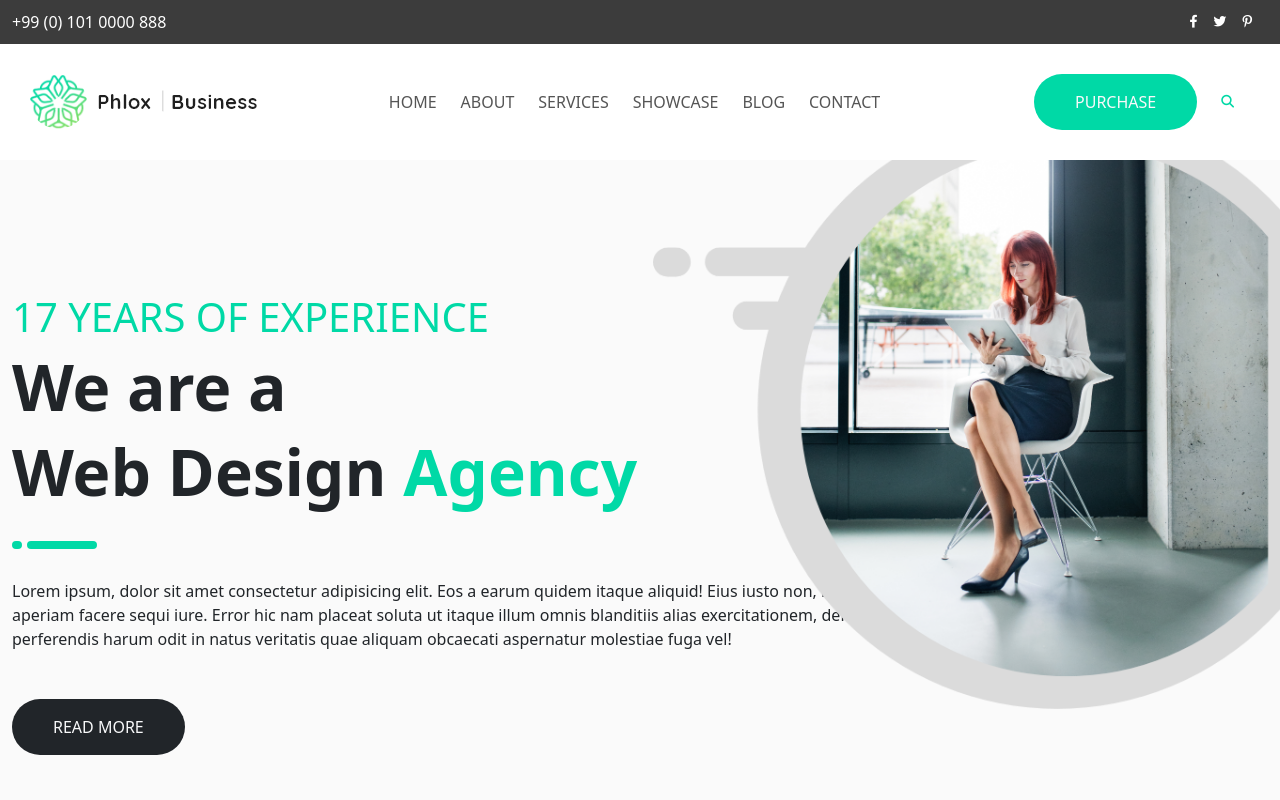
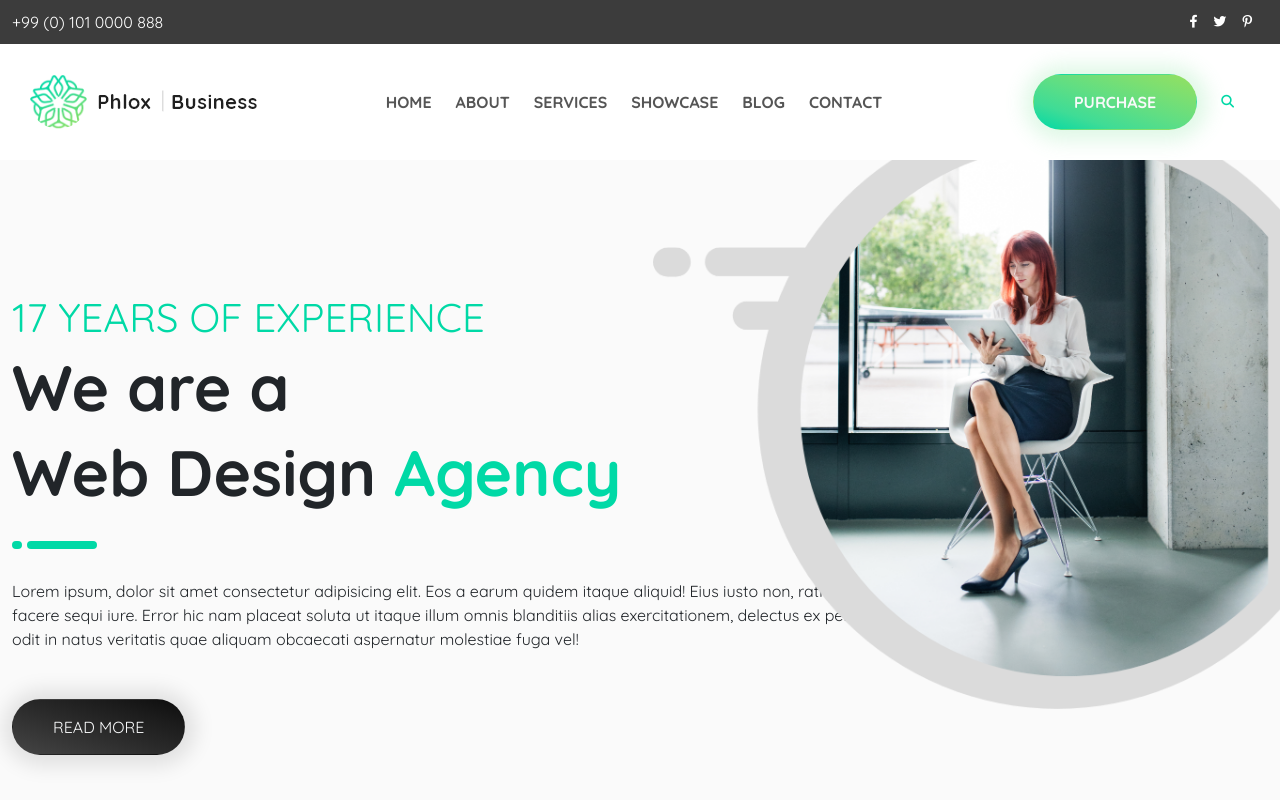
Before and after one commit to matteobonelli/proj-html-vuejs, a Vue app: page / in a window 1280 px wide. Built offline with nearby package versions, Linux system fonts and the light colour scheme.

Commit message:
added many hover effects and gradients

```diff
--- a/src/App.vue
+++ b/src/App.vue
@@ -1,4 +1,5 @@
 <template>
+  <body>
     <Transition appear>
       <SearchBar v-if="store.isLensClicked" />
     </Transition>
@@ -8,9 +9,8 @@
         <MainComponent />
       </main>
       <FooterComponent />
-
-
     </div>
+  </body>
 </template>
 
 <script>
@@ -36,6 +36,10 @@ export default {
 </script>
 
 <style lang="scss" scoped>
+body {
+  font-family: 'Quicksand', sans-serif;
+}
+
 .body-container {
   height: calc(100vh - 160px);
   overflow-y: auto;
--- a/src/assets/styles/main.scss
+++ b/src/assets/styles/main.scss
@@ -7,6 +7,8 @@ $fa-font-path: '../webfonts';
 @import '@fortawesome/fontawesome-free/scss/regular.scss';
 @import '@fortawesome/fontawesome-free/scss/brands.scss';
 @import 'bootstrap/scss/bootstrap';
+@import url('https://fonts.googleapis.com/css2?family=Quicksand:wght@400;500;700&display=swap');
+
 
 ul {
     list-style: none;
@@ -19,12 +21,14 @@ a {
 }
 
 .btn {
-    background-color: $magnifying_lens;
+    background: linear-gradient(to right top, #00d9a6, #3fdc96, #5fde84, #7bdf72, #95e060);
     border-radius: 40px;
     padding: 15px 40px;
-    transition: background-color 0.5s ease;
+    transition: transform 0.5s ease;
+    box-shadow: 1px 1px 20px 10px rgba($color: #5fde84, $alpha: 0.2);
 
     &:hover {
-        background-color: #212529;
+        background: linear-gradient(to right top, #454545, #373737, #292929, #1c1c1c, #0d0d0d);
+        transform: scale(1.1);
     }
 }
--- a/src/components/FooterComponent.vue
+++ b/src/components/FooterComponent.vue
@@ -11,7 +11,7 @@
             <h5 class="text-uppercase">Quick Links</h5>
             <SeparatorComponent />
             <ul>
-                <li v-for="link in store.quickLinks">
+                <li class="mb-2" v-for="link in store.quickLinks">
                     <a :href="link.url">{{ link.name }}</a>
                 </li>
             </ul>
@@ -65,8 +65,16 @@ footer {
     margin-bottom: 90px;
 }
 
+h5 {
+    font-weight: bold;
+}
+
 a {
     color: black;
+
+    &:hover {
+        color: $magnifying_lens;
+    }
 }
 
 section {
--- a/src/components/HeaderComponent.vue
+++ b/src/components/HeaderComponent.vue
@@ -14,7 +14,7 @@
                 </li>
             </ul>
             <div>
-                <button class="btn me-4 text-light text-uppercase">Purchase</button>
+                <button class="btn me-4 text-light text-uppercase fw-bold">Purchase</button>
                 <i class="fa-solid fa-magnifying-glass me-3" @click="store.isLensClicked = true"></i>
             </div>
         </nav>
@@ -51,6 +51,7 @@ header {
 
 nav {
     padding: 30px;
+    font-weight: bold;
 }
 
 ul {
@@ -59,6 +60,10 @@ ul {
 
 a {
     color: $text_navbar;
+
+    &:hover {
+        opacity: 0.6;
+    }
 }
 
 .fa-magnifying-glass {
--- a/src/components/SearchBar.vue
+++ b/src/components/SearchBar.vue
@@ -41,6 +41,7 @@ input {
     width: 50%;
     font-size: 1.5vw;
     margin-right: 20px;
+    font-weight: bold;
 }
 
 i {
--- a/src/components/main/AboutUsComponent.vue
+++ b/src/components/main/AboutUsComponent.vue
@@ -72,6 +72,12 @@ img {
 .top-image {
     position: relative;
     z-index: 1;
+    left: 0;
+    transition: left 1.5s ease;
+
+    &:hover {
+        left: 5%;
+    }
 }
 
 .green-img {
--- a/src/components/main/BlogComponent.vue
+++ b/src/components/main/BlogComponent.vue
@@ -45,10 +45,14 @@ export default {
 
 .btn {
     margin-top: 150px;
-    background-color: #212529 !important;
+    background: linear-gradient(to right top, #454545, #373737, #292929, #1c1c1c, #0d0d0d);
+    transition: transform 0.5s ease;
+    box-shadow: 1px 1px 20px 10px rgba($color: #000000, $alpha: 0.1);
 
     &:hover {
-        background-color: $magnifying_lens !important;
+
+        background: linear-gradient(to right top, #00d9a6, #3fdc96, #5fde84, #7bdf72, #95e060);
+        transform: scale(1.1);
     }
 }
 </style>
--- a/src/components/main/BrandsComponent.vue
+++ b/src/components/main/BrandsComponent.vue
@@ -66,11 +66,15 @@ export default {
 }
 
 .btn {
-    background-color: #212529 !important;
-}
+    background: linear-gradient(to right top, #454545, #373737, #292929, #1c1c1c, #0d0d0d);
+    transition: transform 0.5s ease;
+    box-shadow: 1px 1px 20px 10px rgba($color: #000000, $alpha: 0.1);
 
-.btn:hover {
-    background-color: #64de81 !important;
+    &:hover {
+
+        background: linear-gradient(to right top, #00d9a6, #3fdc96, #5fde84, #7bdf72, #95e060);
+        transform: scale(1.1);
+    }
 }
 
 .input-card-2 {
--- a/src/components/main/cards/BlogCards.vue
+++ b/src/components/main/cards/BlogCards.vue
@@ -55,7 +55,7 @@ export default {
         }
 
         .text-container {
-            background-color: $magnifying_lens ;
+            background: linear-gradient(to right top, #00d9a6, #3fdc96, #5fde84, #7bdf72, #95e060);
             color: white;
             bottom: -20%;
 
--- a/src/components/main/cards/DesignCard.vue
+++ b/src/components/main/cards/DesignCard.vue
@@ -1,7 +1,7 @@
 <template>
     <div class="col-12 col-md-3 mb-3" @mouseover="isHovered" @mouseleave="hovered = false">
         <div class="mask d-flex justify-content-end flex-column p-4 text-light" :class="{ 'd-none': !hovered }">
-            <h4>{{ name }}</h4>
+            <h4 class="fw-bold">{{ name }}</h4>
             <div class="d-flex text-uppercase">
                 <h5 class="me-2">{{ genre1 }}</h5>
                 <h5>{{ genre2 }}</h5>
@@ -50,7 +50,7 @@ img {
     position: absolute;
     width: 94%;
     height: 100%;
-    background-color: $magnifying_lens;
+    background: linear-gradient(to right top, #00d9a6, #3fdc96, #5fde84, #7bdf72, #95e060);
     opacity: 0;
 }
 
--- a/src/components/main/carousel/SlideComponent.vue
+++ b/src/components/main/carousel/SlideComponent.vue
@@ -90,11 +90,15 @@ img {
 }
 
 .btn {
-    background-color: #212529 !important;
-}
+    background: linear-gradient(to right top, #454545, #373737, #292929, #1c1c1c, #0d0d0d);
+    transition: transform 0.5s ease;
+    box-shadow: 1px 1px 20px 10px rgba($color: #000000, $alpha: 0.1);
 
-.btn:hover {
-    background-color: $magnifying_lens !important;
+    &:hover {
+
+        background: linear-gradient(to right top, #00d9a6, #3fdc96, #5fde84, #7bdf72, #95e060);
+        transform: scale(1.1);
+    }
 }
 
 li {
```
Lines whose indentation alone changed are shown as unchanged.
